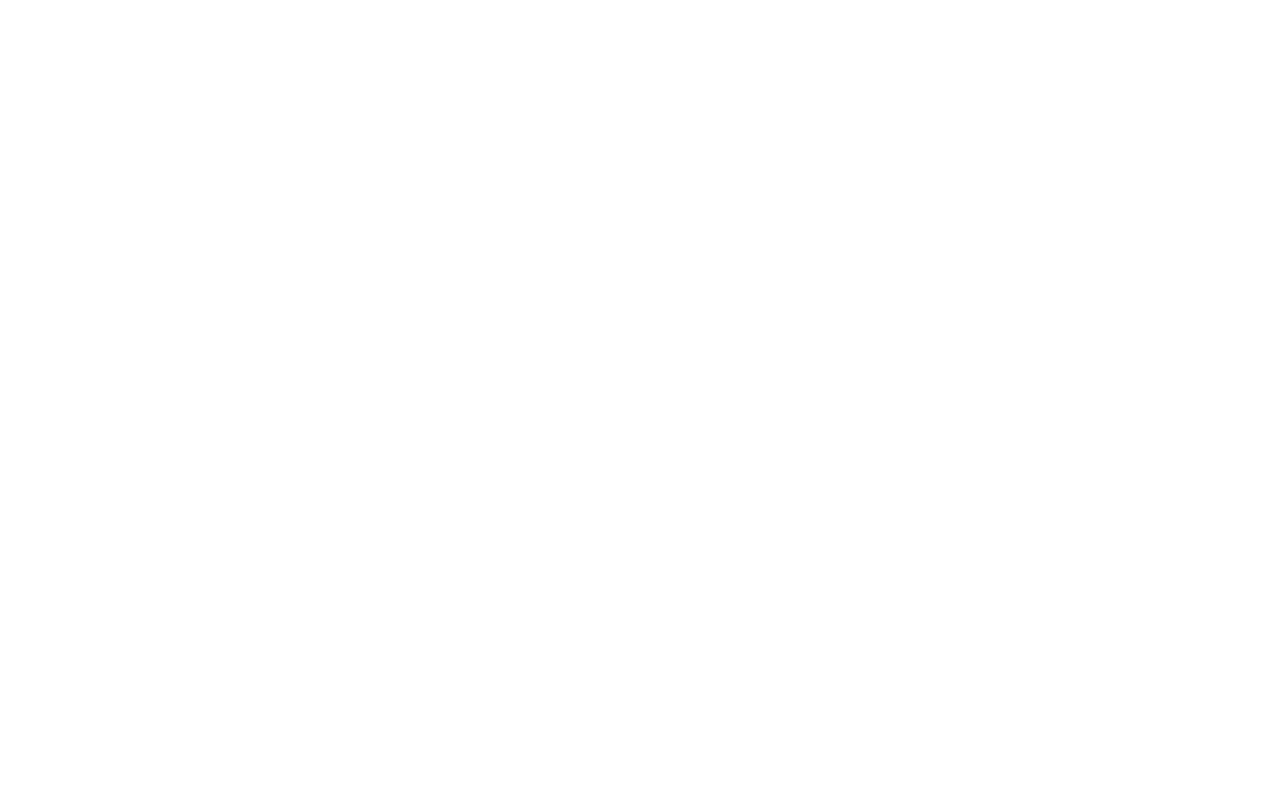
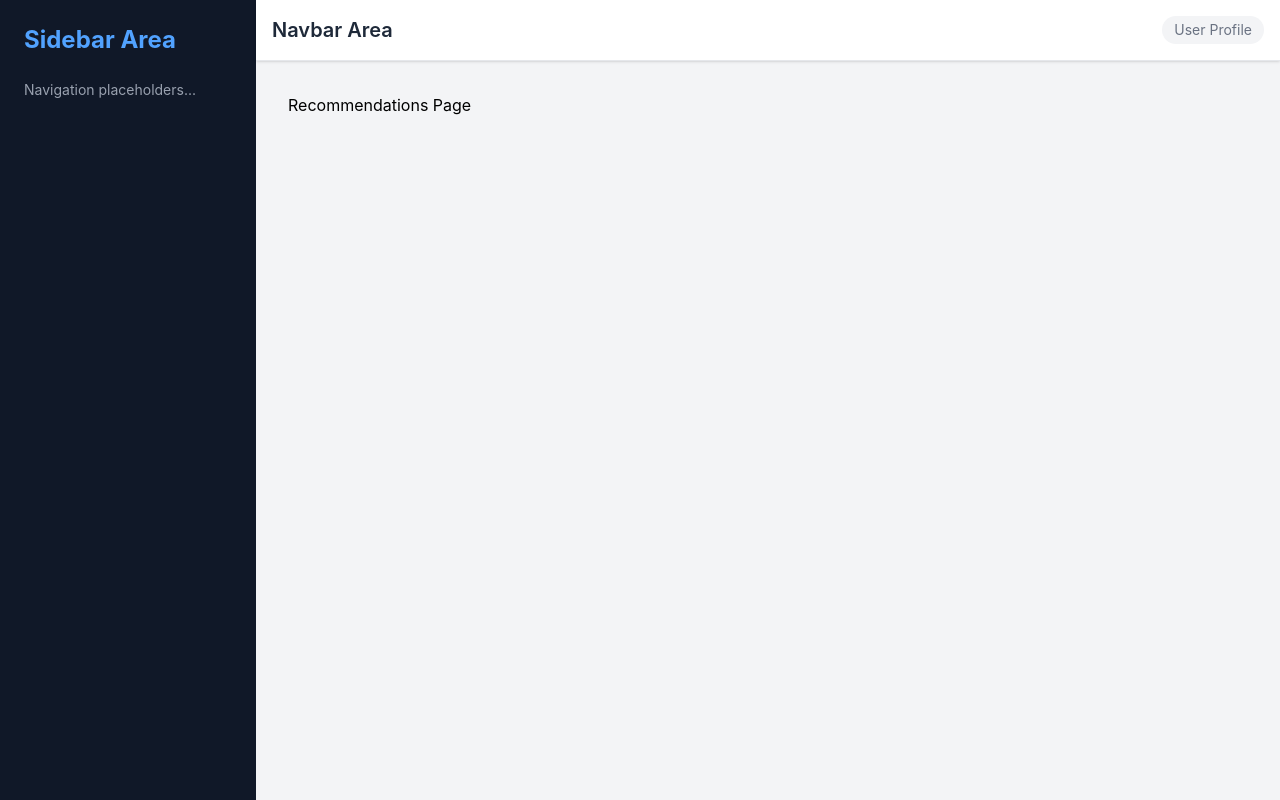
Before and after one commit to Akshay-Vinod-Jha/HackNestFrontend, a React app: page /recommendations in a window 1280 px wide. Before the commit this address had no page. Built offline with nearby package versions, Linux system fonts and the light colour scheme; sample sign-in values are in the browser's storage; the HTML template or start-up script is replaced by a standard one.

Commit message:
Protected Routes

```diff
--- /dev/null
+++ b/src/components/common/ProtectedRoute.jsx
@@ -0,0 +1,12 @@
+import { Navigate, Outlet } from 'react-router-dom';
+import useAuthStore from '../../store/authStore';
+
+export default function ProtectedRoute({ children }) {
+  const isAuthenticated = useAuthStore((state) => state.isAuthenticated);
+
+  if (!isAuthenticated) {
+    return <Navigate to="/login" replace />;
+  }
+
+  return children ? children : <Outlet />;
+}
--- /dev/null
+++ b/src/pages/recommendations/Recommendations.jsx
@@ -0,0 +1 @@
+export default function Recommendations() { return (<div><h1>Recommendations Page</h1></div>); }
--- a/src/routes/AppRoutes.jsx
+++ b/src/routes/AppRoutes.jsx
@@ -7,8 +7,12 @@
 import Hackathons from '../pages/hackathons/Hackathons';
 import Teams from '../pages/teams/Teams';
 import Invitations from '../pages/invitations/Invitations';
+import Recommendations from '../pages/recommendations/Recommendations';
 import Leaderboard from '../pages/leaderboard/Leaderboard';
+
 import PublicLayout from '../layouts/PublicLayout';
+import DashboardLayout from '../layouts/DashboardLayout';
+import ProtectedRoute from '../components/common/ProtectedRoute';
 
 export default function AppRoutes() {
   return (
@@ -21,13 +25,18 @@
         <Route path="/register" element={<RegisterPage />} />
       </Route>
 
-      {/* Protected Routes placeholder */}
+      {/* Protected Routes */}
+      <Route element={<ProtectedRoute />}>
+        <Route element={<DashboardLayout />}>
           <Route path="/dashboard" element={<Dashboard />} />
           <Route path="/profile" element={<Profile />} />
           <Route path="/hackathons" element={<Hackathons />} />
           <Route path="/teams" element={<Teams />} />
           <Route path="/invitations" element={<Invitations />} />
+          <Route path="/recommendations" element={<Recommendations />} />
           <Route path="/leaderboard" element={<Leaderboard />} />
+        </Route>
+      </Route>
     </Routes>
   );
 }
```
Lines whose indentation alone changed are shown as unchanged.
